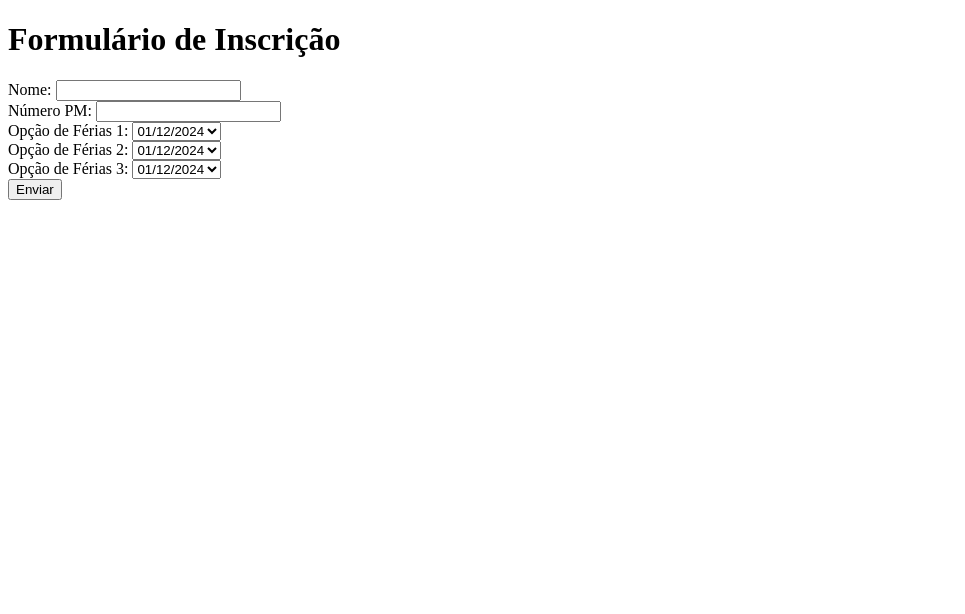
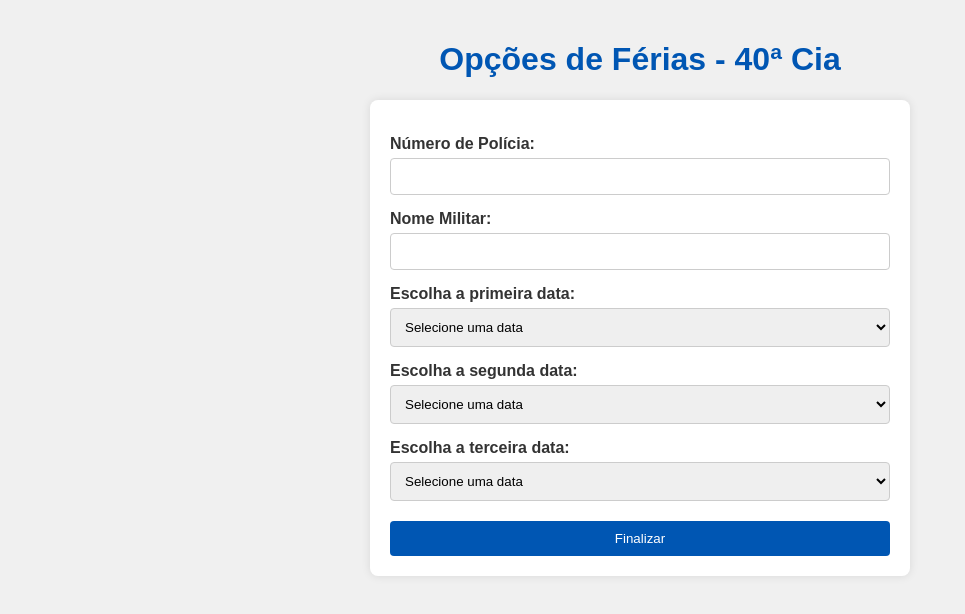
Before and after one commit to gabrielsilveira-dot/ferias, a plain HTML site: page index.html in a window 1280 px wide. Shown: the whole page, without its empty margins (0-965 px from the left). Drawn offline with Linux system fonts and the light colour scheme.

Commit message:
Update index.html

```diff
--- a/index.html
+++ b/index.html
@@ -1,41 +1,122 @@
 <!DOCTYPE html>
-<html lang="pt-br">
+<html lang="pt-BR">
 <head>
     <meta charset="UTF-8">
     <meta name="viewport" content="width=device-width, initial-scale=1.0">
-    <title>Formulário de Inscrição</title>
+    <title>Opções de Férias - 40ª Cia</title>
+    <style>
+        body {
+            font-family: Arial, sans-serif;
+            background-color: #f0f0f0;
+            color: #333;
+            margin: 0;
+            padding: 20px;
+        }
+        h1 {
+            text-align: center;
+            color: #0056b3;
+        }
+        form {
+            background-color: #fff;
+            padding: 20px;
+            border-radius: 8px;
+            box-shadow: 0 0 10px rgba(0, 0, 0, 0.1);
+            max-width: 500px;
+            margin: 0 auto;
+        }
+        label {
+            font-weight: bold;
+            margin-top: 15px;
+            display: block;
+        }
+        input[type="text"], select {
+            width: 100%;
+            padding: 10px;
+            margin-top: 5px;
+            border: 1px solid #ccc;
+            border-radius: 4px;
+            box-sizing: border-box;
+        }
+        input[type="submit"] {
+            background-color: #0056b3;
+            color: white;
+            padding: 10px;
+            border: none;
+            border-radius: 4px;
+            cursor: pointer;
+            margin-top: 20px;
+            width: 100%;
+        }
+        input[type="submit"]:hover {
+            background-color: #004494;
+        }
+    </style>
 </head>
 <body>
-    <h1>Formulário de Inscrição</h1>
-    <form action="https://script.google.com/macros/s/AKfycbybCGv9JGPz6dpSuqLmQAr5vYrT3hgGoee6l9I6twzS/dev" method="POST">
-        <label for="nome">Nome:</label>
-        <input type="text" name="nome" required><br>
 
-        <label for="numeroPM">Número PM:</label>
-        <input type="text" name="numeroPM" required><br>
+    <h1>Opções de Férias - 40ª Cia</h1>
 
-        <label for="opcao1">Opção de Férias 1:</label>
-        <select name="opcao1" required>
-            <option value="01/12/2024">01/12/2024</option>
-            <option value="15/01/2025">15/01/2025</option>
-            <option value="20/02/2025">20/02/2025</option>
-        </select><br>
+    <form id="form">
+        <label for="numeroPM">Número de Polícia:</label>
+        <input type="text" id="numeroPM" name="numeroPM" required>
 
-        <label for="opcao2">Opção de Férias 2:</label>
-        <select name="opcao2" required>
-            <option value="01/12/2024">01/12/2024</option>
-            <option value="15/01/2025">15/01/2025</option>
-            <option value="20/02/2025">20/02/2025</option>
-        </select><br>
+        <label for="nome">Nome Militar:</label>
+        <input type="text" id="nome" name="nome" required>
 
-        <label for="opcao3">Opção de Férias 3:</label>
-        <select name="opcao3" required>
-            <option value="01/12/2024">01/12/2024</option>
-            <option value="15/01/2025">15/01/2025</option>
-            <option value="20/02/2025">20/02/2025</option>
-        </select><br>
+        <label for="opcao1">Escolha a primeira data:</label>
+        <select id="opcao1" name="opcao1" required>
+            <option value="">Selecione uma data</option>
+            <option value="2024-01-01">01/01/2024</option>
+            <option value="2024-01-15">15/01/2024</option>
+            <option value="2024-02-01">01/02/2024</option>
+            <option value="2024-02-15">15/02/2024</option>
+            <option value="2024-03-01">01/03/2024</option>
+        </select>
 
-        <input type="submit" value="Enviar">
+        <label for="opcao2">Escolha a segunda data:</label>
+        <select id="opcao2" name="opcao2" required>
+            <option value="">Selecione uma data</option>
+            <option value="2024-01-01">01/01/2024</option>
+            <option value="2024-01-15">15/01/2024</option>
+            <option value="2024-02-01">01/02/2024</option>
+            <option value="2024-02-15">15/02/2024</option>
+            <option value="2024-03-01">01/03/2024</option>
+        </select>
+
+        <label for="opcao3">Escolha a terceira data:</label>
+        <select id="opcao3" name="opcao3" required>
+            <option value="">Selecione uma data</option>
+            <option value="2024-01-01">01/01/2024</option>
+            <option value="2024-01-15">15/01/2024</option>
+            <option value="2024-02-01">01/02/2024</option>
+            <option value="2024-02-15">15/02/2024</option>
+            <option value="2024-03-01">01/03/2024</option>
+        </select>
+
+        <input type="submit" value="Finalizar">
     </form>
+
+    <script>
+        document.getElementById('form').onsubmit = function(event) {
+            event.preventDefault();
+
+            const formData = new FormData(event.target);
+            const url = 'https://script.google.com/macros/s/AKfycbybCGv9JGPz6dpSuqLmQAr5vYrT3hgGoee6l9I6twzS/dev'; // Substitua com o URL do seu Google Apps Script
+
+            fetch(url, {
+                method: 'POST',
+                body: formData,
+            })
+            .then(response => response.text())
+            .then(data => {
+                alert(data);
+                event.target.reset(); // Limpar o formulário após o envio
+            })
+            .catch(error => {
+                alert('Erro: ' + error.message);
+            });
+        };
+    </script>
+
 </body>
 </html>
```
